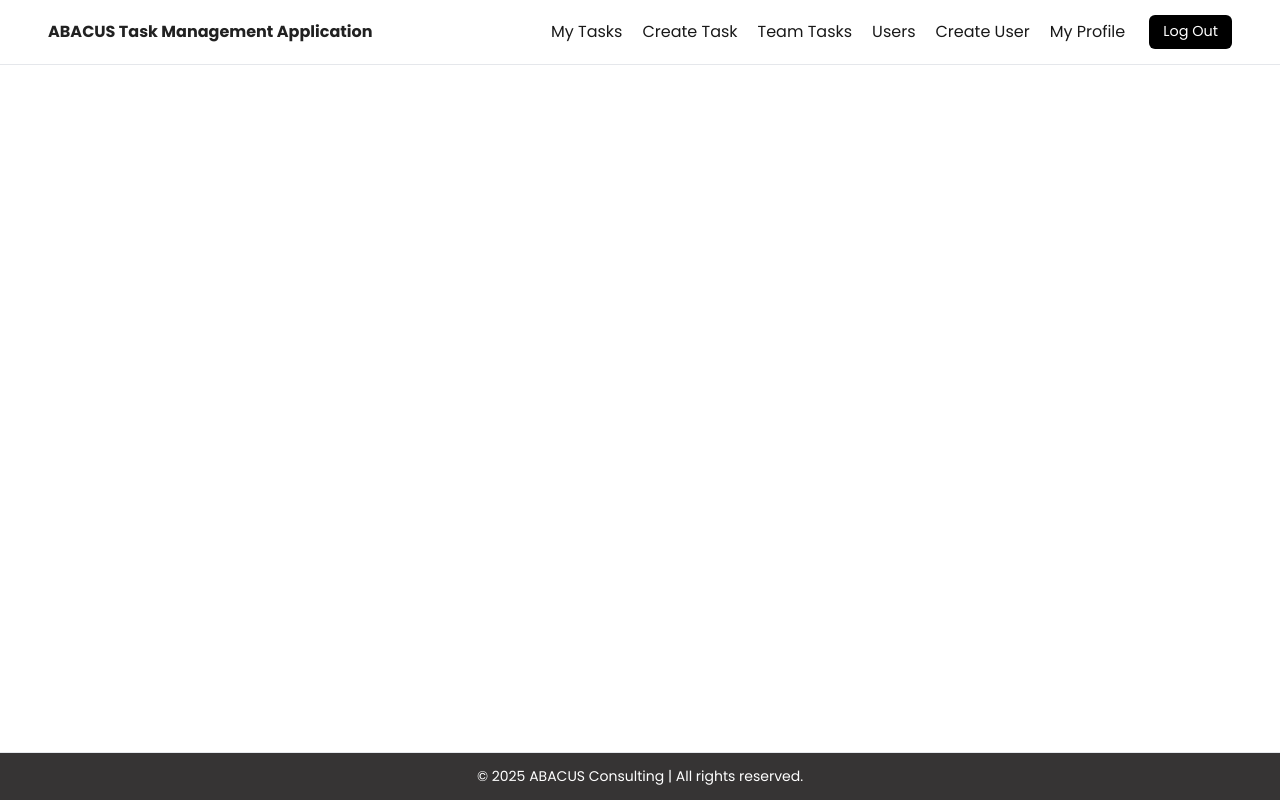
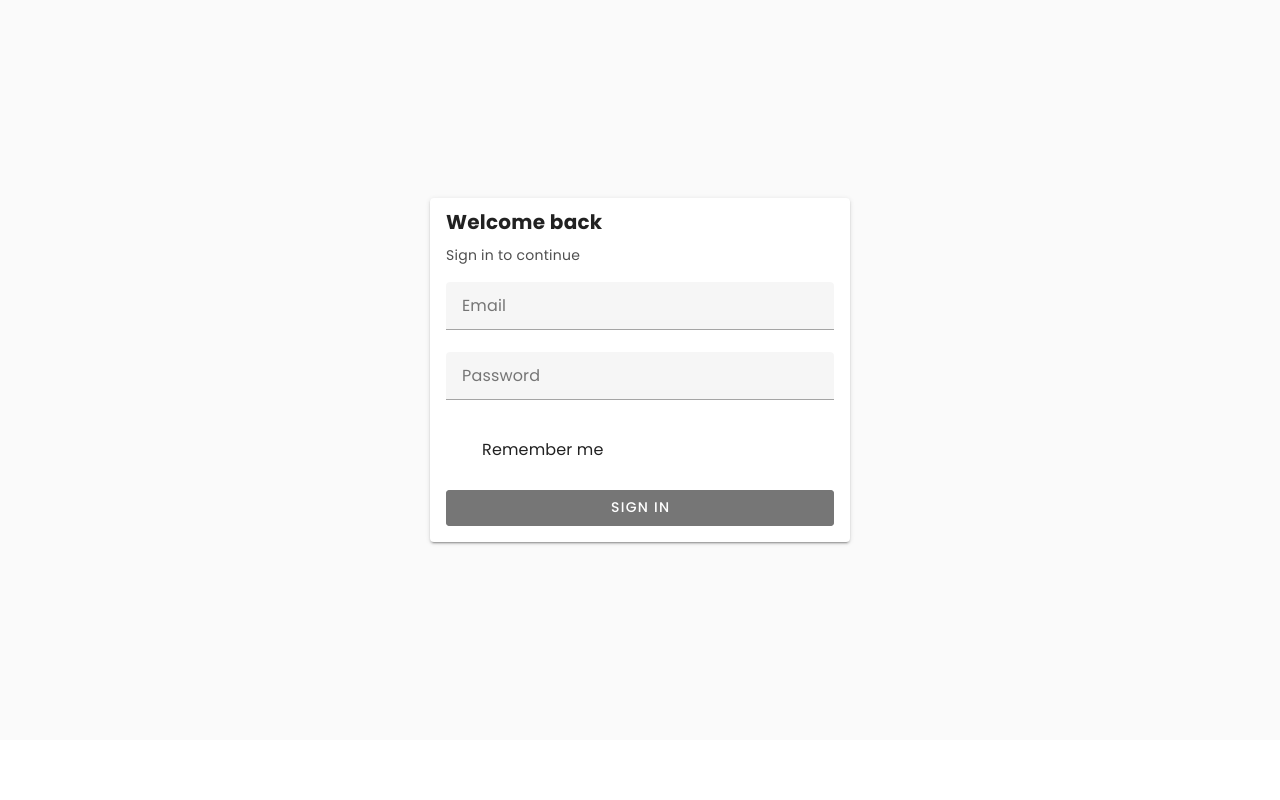
Before and after one commit to SanujaKob/Task-Management-Application-Front-End-3, a Vue app in the folder vite-project/: page /login in a window 1280 px wide. Built offline with nearby package versions, Linux system fonts and the light colour scheme.

Commit message:
sign in done

```diff
--- a/vite-project/src/App.vue
+++ b/vite-project/src/App.vue
@@ -1,15 +1,20 @@
+<!-- src/App.vue -->
 <template>
   <v-app>
     <div class="shell">
       <Transition name="fade" mode="out-in">
-        <!-- Loading screen only -->
-        <LoadingPage v-if="loading" key="loading" />
+        <!-- Show login immediately (no header/footer/loading) -->
+        <div v-if="isLogin" key="login">
+          <RouterView />
+        </div>
 
-        <!-- App layout after loading -->
+        <!-- Non-login routes: show loading while booting/fetching -->
+        <LoadingPage v-else-if="loading" key="loading" />
+
+        <!-- App layout -->
         <div v-else key="app" class="layout">
           <Header />
           <main class="content">
-            <!-- Render pages here; header/footer always visible -->
             <RouterView />
           </main>
           <Footer />
@@ -20,19 +25,43 @@
 </template>
 
 <script setup>
-import { ref, onMounted } from "vue";
+import { ref, onMounted, watch, computed } from 'vue'
+import { useRoute } from 'vue-router'
+import Header from './components/Header.vue'
+import Footer from './components/Footer.vue'
+import LoadingPage from './pages/LoadingPage.vue'
 
-import Header from "./components/Header.vue";
-import Footer from "./components/Footer.vue";
-import LoadingPage from "./pages/LoadingPage.vue";
+const route = useRoute()
 
-const loading = ref(true);
+// How long to show the loading screen (tweak to taste)
+const LOADING_MS = 1000
 
+const loading = ref(false)
+const isLogin = computed(() => route.name === 'login')
+
+function triggerLoading() {
+  loading.value = true
+  setTimeout(() => { loading.value = false }, LOADING_MS)
+}
+
+// Initial mount: if we land on a non-login route, show loading
 onMounted(() => {
-  setTimeout(() => {
-    loading.value = false;
-  }, 1200); // demo delay
-});
+  if (!isLogin.value) triggerLoading()
+})
+
+// On every route change:
+// - If going to /login: ensure loading is off
+// - Else: show loading
+watch(
+  () => route.name,
+  (name) => {
+    if (name === 'login') {
+      loading.value = false
+    } else {
+      triggerLoading()
+    }
+  }
+)
 </script>
 
 <style>
@@ -41,27 +70,11 @@ body {
   margin: 0;
   background: #ffffff;
   color: #000000;
-  /* Use your font (Poppins). If not yet loaded, see step 3. */
   font-family: "Poppins", system-ui, -apple-system, Segoe UI, Roboto, Arial, sans-serif;
 }
-
-.shell {
-  min-height: 100vh;
-  display: flex;
-  flex-direction: column;
-}
-
-/* Layout after loading */
-.layout {
-  min-height: 100vh;
-  display: flex;
-  flex-direction: column;
-}
-.content {
-  flex: 1; /* keep footer stuck to bottom when content is short */
-}
-
-/* Fade transition */
+.shell { min-height: 100vh; display: flex; flex-direction: column; }
+.layout { min-height: 100vh; display: flex; flex-direction: column; }
+.content { flex: 1; }
 .fade-enter-active, .fade-leave-active { transition: opacity 0.3s ease; }
 .fade-enter-from, .fade-leave-to { opacity: 0; }
 </style>
--- /dev/null
+++ b/vite-project/src/pages/Login.vue
@@ -0,0 +1,158 @@
+<template>
+  <div class="auth">
+    <v-card class="auth-card" elevation="2">
+      <v-card-title class="title">Welcome back</v-card-title>
+      <v-card-subtitle class="subtitle">Sign in to continue</v-card-subtitle>
+
+      <v-card-text>
+        <v-form v-model="isValid" validate-on="blur" @submit.prevent="handleLogin">
+          <v-text-field
+            v-model="email"
+            label="Email"
+            type="email"
+            autocomplete="email"
+            :rules="[rules.required, rules.email]"
+            :disabled="loading"
+            density="comfortable"
+            required
+          />
+          <v-text-field
+            v-model="password"
+            :type="show ? 'text' : 'password'"
+            label="Password"
+            autocomplete="current-password"
+            :append-inner-icon="show ? 'mdi-eye-off' : 'mdi-eye'"
+            @click:append-inner="show = !show"
+            :rules="[rules.required, rules.min(8)]"
+            :disabled="loading"
+            density="comfortable"
+            required
+          />
+
+          <div class="row">
+            <v-checkbox
+              v-model="remember"
+              label="Remember me"
+              density="comfortable"
+              hide-details
+              :disabled="loading"
+            />
+            <div class="spacer" />
+            <!-- <RouterLink to="/forgot" class="forgot">Forgot password?</RouterLink> -->
+          </div>
+
+          <v-alert
+            v-if="errorMsg"
+            type="error"
+            variant="tonal"
+            class="mt-2"
+            closable
+            @click:close="errorMsg = ''"
+          >
+            {{ errorMsg }}
+          </v-alert>
+
+          <v-btn
+            type="submit"
+            color="black"
+            class="mt-4"
+            block
+            :loading="loading"
+            :disabled="!isValid || loading"
+          >
+            Sign In
+          </v-btn>
+        </v-form>
+      </v-card-text>
+    </v-card>
+  </div>
+</template>
+
+<script setup>
+import { ref } from 'vue'
+import { useRouter, useRoute } from 'vue-router'
+
+const router = useRouter()
+const route = useRoute()
+
+// DEV toggle: set to false when your backend is ready
+const USE_MOCK_AUTH = true
+
+const isValid = ref(false)
+const loading = ref(false)
+const show = ref(false)
+const remember = ref(true)
+
+const email = ref('')
+const password = ref('')
+const errorMsg = ref('')
+
+const rules = {
+  required: v => (!!v || v === 0) || 'This field is required',
+  email: v => !v || /^[^\s@]+@[^\s@]+\.[^\s@]+$/.test(v) || 'Enter a valid email',
+  min: (n) => v => !v || String(v).length >= n || `Minimum ${n} characters`,
+}
+
+async function handleLogin() {
+  loading.value = true
+  errorMsg.value = ''
+
+  try {
+    // ---------- DEV MOCK AUTH ----------
+    if (USE_MOCK_AUTH) {
+      const ok = email.value.trim() === 'admin@example.com' && password.value === 'password123'
+      if (!ok) throw new Error('mock-invalid')
+
+      const token = 'mock-token'
+      if (remember.value) localStorage.setItem('auth_token', token)
+      else sessionStorage.setItem('auth_token', token)
+
+      // optional mock user
+      localStorage.setItem('me', JSON.stringify({ email: email.value.trim(), name: 'Admin User' }))
+
+      const redirectTo = route.query.redirect || '/'
+      router.replace(String(redirectTo))
+      return
+    }
+    // ---------- REAL API AUTH ----------
+    const res = await fetch('/api/auth/login', {
+      method: 'POST',
+      headers: { 'Content-Type': 'application/json', 'Accept': 'application/json' },
+      body: JSON.stringify({ email: email.value.trim(), password: password.value }),
+    })
+    if (!res.ok) throw new Error(`HTTP ${res.status}`)
+
+    const data = await res.json()
+    const token = data.access_token || data.token || ''
+    if (!token) throw new Error('No token in response')
+
+    if (remember.value) localStorage.setItem('auth_token', token)
+    else sessionStorage.setItem('auth_token', token)
+
+    if (data.user) localStorage.setItem('me', JSON.stringify(data.user))
+
+    const redirectTo = route.query.redirect || '/'
+    router.replace(String(redirectTo))
+  } catch (e) {
+    errorMsg.value = 'Invalid email or password.'
+  } finally {
+    loading.value = false
+  }
+}
+</script>
+
+<style scoped>
+.auth {
+  min-height: calc(100dvh - 60px);
+  display: grid;
+  place-items: center;
+  padding: 24px;
+  background: #fafafa;
+}
+.auth-card { width: 100%; max-width: 420px; }
+.title { font-weight: 700; }
+.subtitle { opacity: .8; }
+.row { display: flex; align-items: center; gap: 8px; margin-top: 4px; }
+.spacer { flex: 1; }
+.forgot { font-size: .9rem; opacity: .9; }
+</style>
--- a/vite-project/src/router/index.js
+++ b/vite-project/src/router/index.js
@@ -6,20 +6,38 @@ import UsersList from '../pages/UsersList.vue' // make sure this file exists
 const router = createRouter({
     history: createWebHistory(),
     routes: [
+        // Public
+        { path: '/login', name: 'login', component: () => import('../pages/Login.vue') }, // NEW
+
+        // App
         { path: '/', name: 'home', component: MyTasksPage },
-
-        // Tasks
         { path: '/tasks/new', name: 'create-task', component: () => import('../pages/CreateTask.vue') },
         { path: '/team-tasks', name: 'team-tasks', component: () => import('../pages/TeamTasks.vue') }, // NEW
-
-        // Users
         { path: '/users', name: 'users', component: UsersList },
         { path: '/users/new', name: 'create-user', component: () => import('../pages/CreateUser.vue') },
-
-        // Profile
         { path: '/profile', name: 'profile', component: () => import('../pages/MyProfile.vue') },
     ],
     scrollBehavior: () => ({ top: 0 }),
 })
 
+/**
+ * Simple auth guard:
+ * - Allows /login without a token
+ * - Redirects everything else to /login if no token is found
+ * - Preserves intended destination in ?redirect=
+ */
+router.beforeEach((to) => {
+    // Public route
+    if (to.name === 'login') return true
+
+    // Require token
+    const token = localStorage.getItem('auth_token') || sessionStorage.getItem('auth_token')
+    if (!token) {
+        return { name: 'login', query: { redirect: to.fullPath } }
+    }
+
+    return true
+})
+
+
 export default router
```
